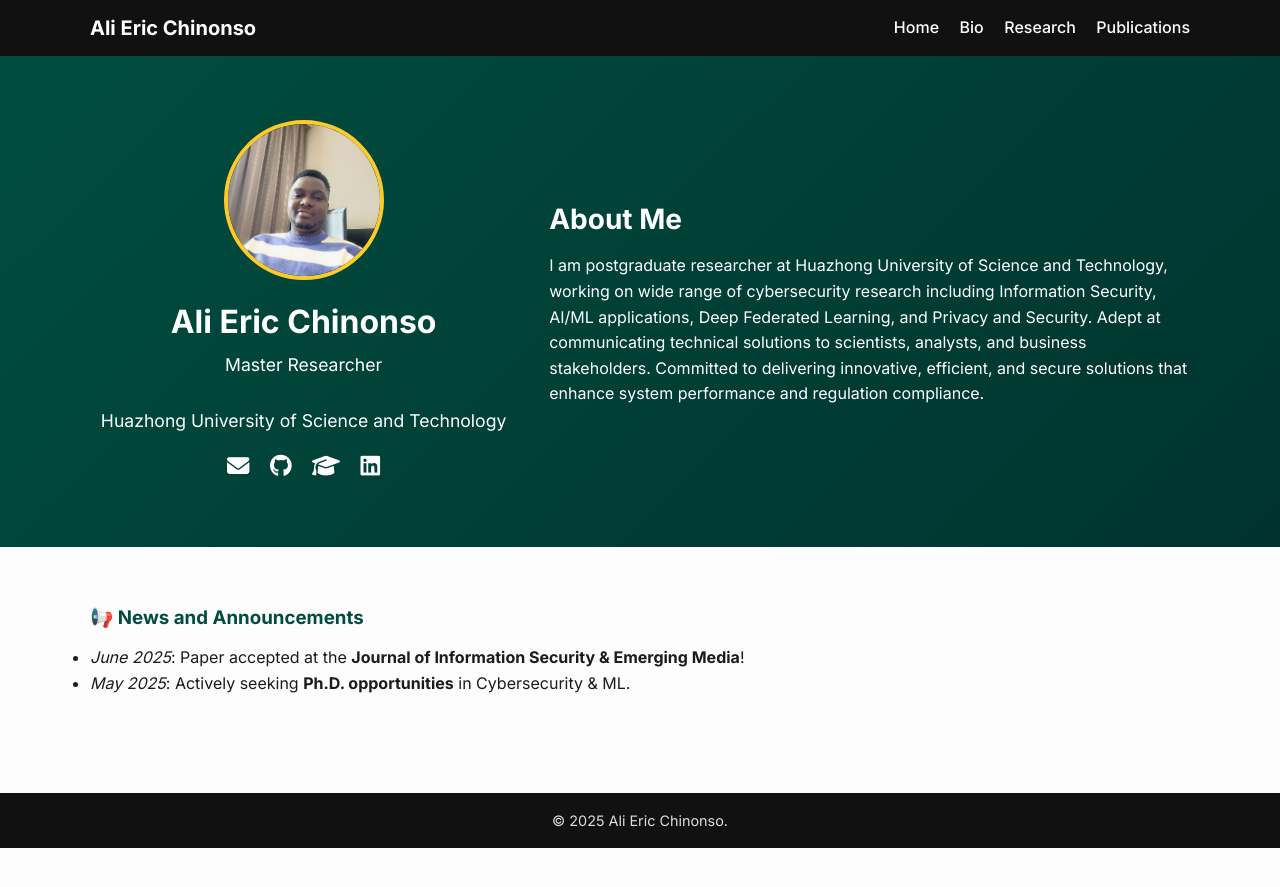
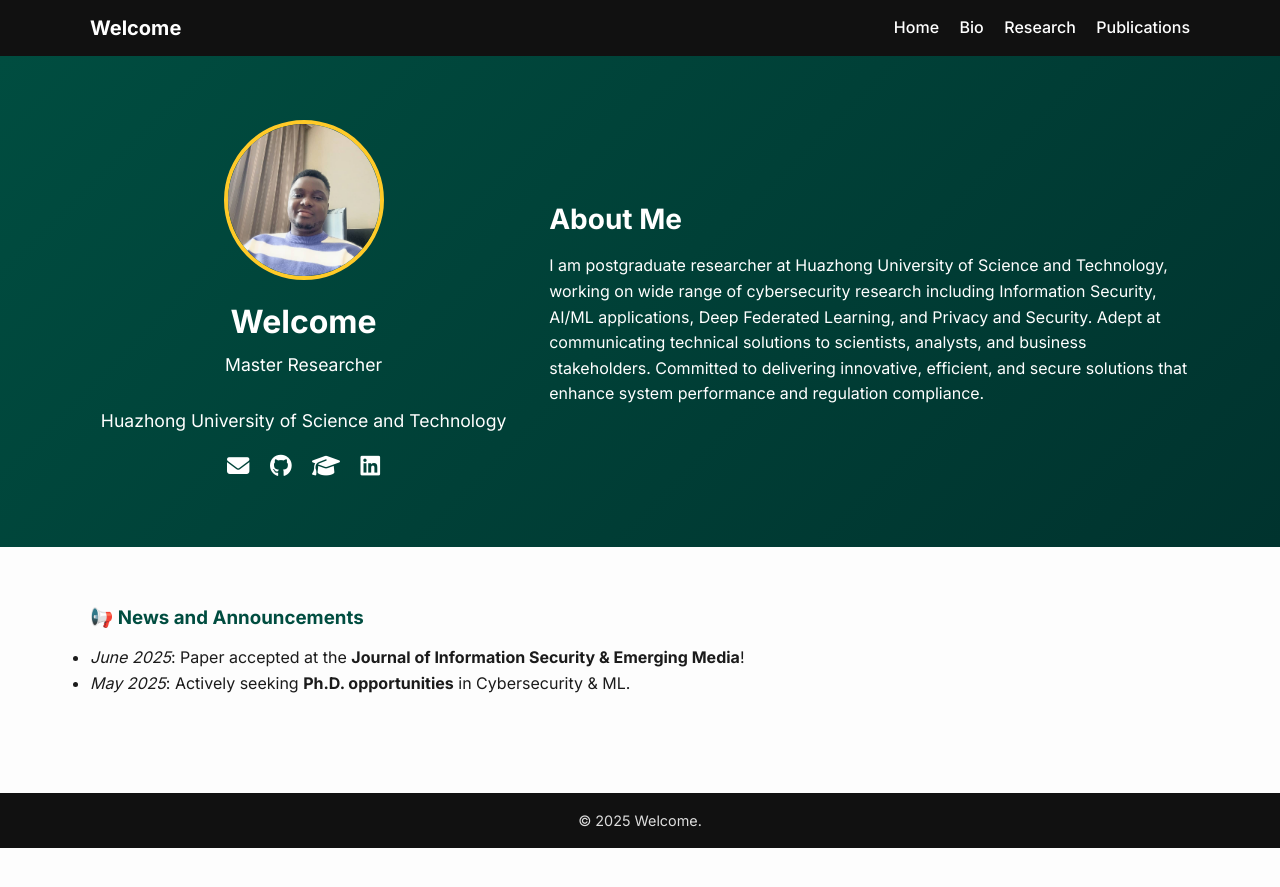
Before and after one commit to EmpireNetwork123/EmpireNetwork123.github.io, a Jekyll site: the page built from index.md, in a window 1280 px wide. Shown: the top 887 px of the page. Built offline with Jekyll 4.4.1, drawn with Linux system fonts in a browser that asks for light colours.

Commit message:
Update _config.yml

```diff
--- a/_config.yml
+++ b/_config.yml
@@ -1,4 +1,4 @@
-title: "Ali Eric Chinonso"
+title: "Welcome"
 description: "Cybersecurity Researcher"
 position: "Master Researcher\nHuazhong University of Science and Technology"
 baseurl: ""
```
